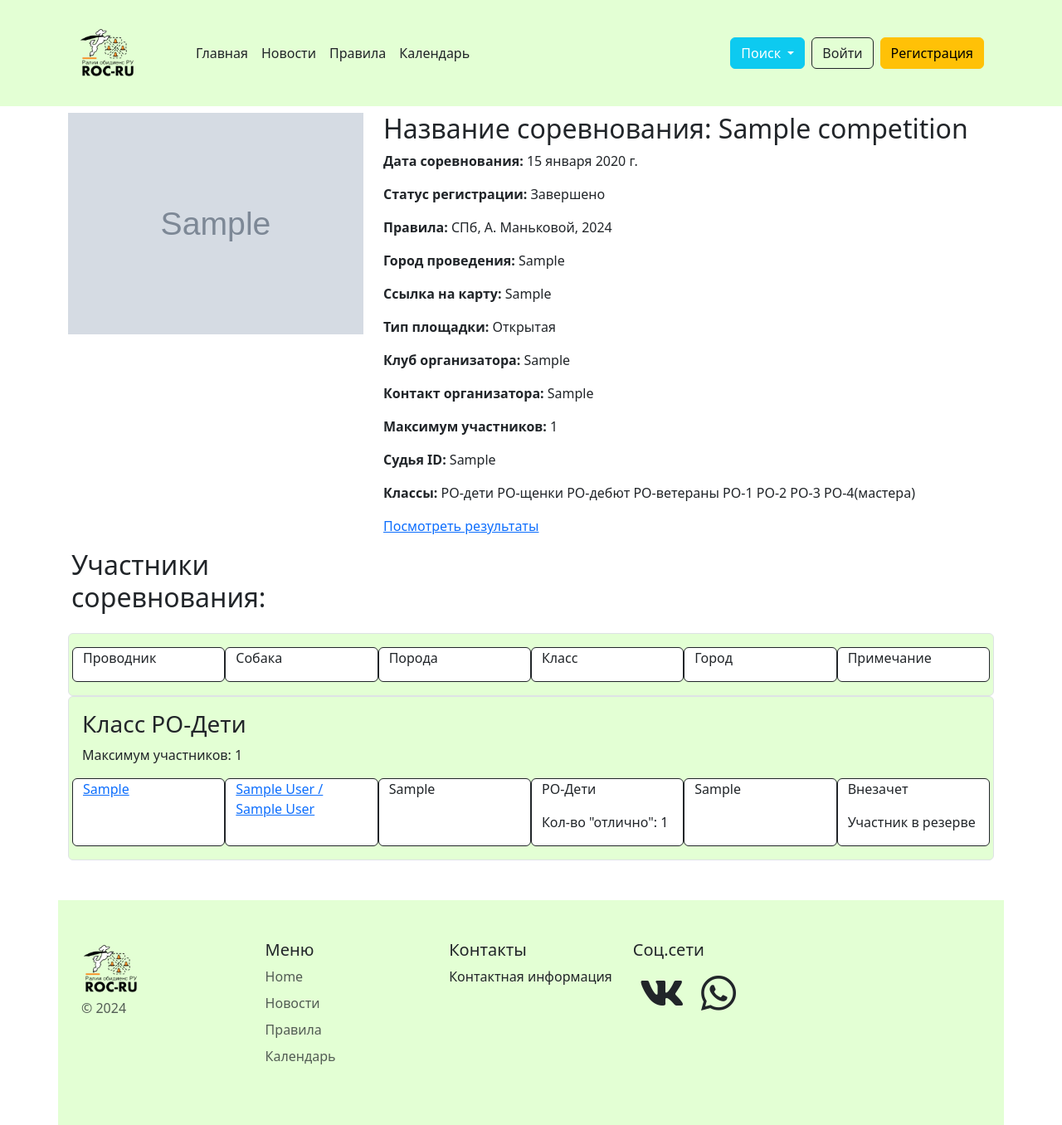
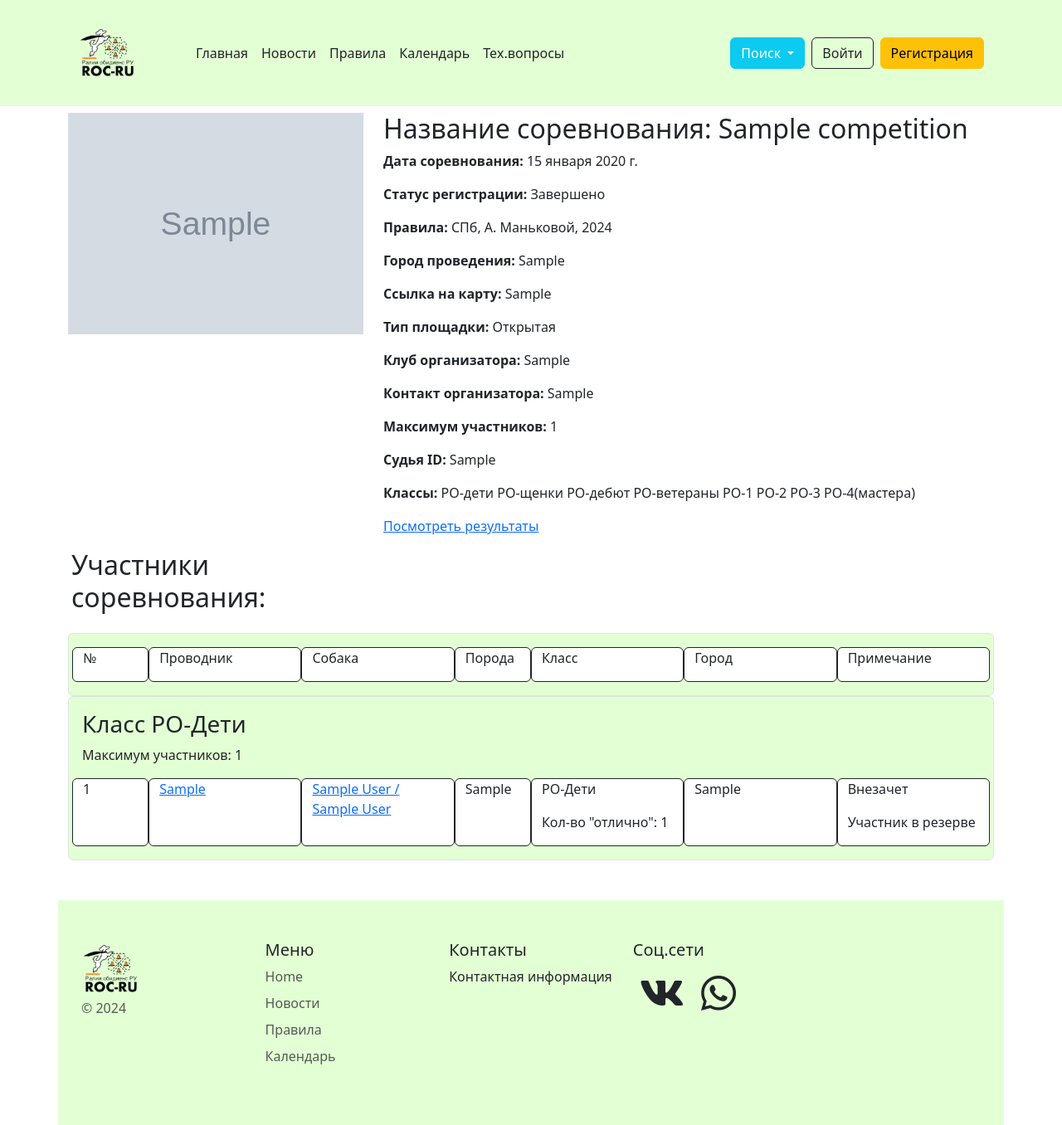
Before and after one commit to Khaidoukova/site1, a Django app: page /detail/1 in a window 1280 px wide. Shown: the top 1356 px of the page at 83% size. Run offline with Django 5.2, Linux system fonts and the light colour scheme; tables that the repository leaves empty hold one stand-in row (values such as "Sample post"); grey boxes marked "Sample" are stand-in pictures; some libraries are stand-ins or nearby versions.

Commit message:
добавила страничку с тех.вопросами, нумерацию участников на странице соревнования

```diff
--- a/main/templates/main/base.html
+++ b/main/templates/main/base.html
@@ -45,6 +45,9 @@
         </li>
         <li class="nav-item">
           <a class="nav-link text-dark" href="https://calendar.yandex.ru/week?uid=1892071114" target="_blank">Календарь</a>
+        </li>
+          <li class="nav-item">
+          <a class="nav-link text-dark" href="/faq/">Тех.вопросы</a>
         </li>
       </ul>
       <div class="d-flex">
--- a/main/templates/main/competition_detail.html
+++ b/main/templates/main/competition_detail.html
@@ -117,13 +117,16 @@
             <div class="container col-12">
                 <div class="container col-12 rounded border p-3" style="background-color: #e3ffd4;">
                   <div class="row">
+                      <div class="col-1 rounded border border-dark" style="background-color: #FFFFFF;">
+                            <p>№</p>
+                    </div>
                     <div class="col-2 rounded border border-dark" style="background-color: #FFFFFF;">
                             <p>Проводник</p>
                     </div>
                     <div class="col-2 rounded border border-dark" style="background-color: #FFFFFF;">
                         <p>Собака</p>
                     </div>
-                    <div class="col-2 rounded border border-dark" style="background-color: #FFFFFF;">
+                    <div class="col-1 rounded border border-dark" style="background-color: #FFFFFF;">
                         <p>Порода</p>
                     </div>
                     <div class="col-2 rounded border border-dark" style="background-color: #FFFFFF;">
@@ -172,6 +175,9 @@
                     </div>
 
                     <div class="row">
+                        <div class="col-1 rounded border border-dark" style="background-color: #FFFFFF;">
+                            <p>{{ forloop.counter }}</p>
+                        </div>
                         <div class="col-2 rounded border border-dark" style="background-color: #FFFFFF;">
                             <p><a href="{% url 'users:user_detail' pk=competitor.user.pk %}">
                             {{ competitor.user.first_name }}</a></p>
@@ -184,7 +190,7 @@
                                 {{ competitor.selected_dog.dog_name }} / {{ competitor.selected_dog.home_name }}</a></p>
                             {% endif %}
                         </div>
-                        <div class="col-2 rounded border border-dark" style="background-color: #FFFFFF;">
+                        <div class="col-1 rounded border border-dark" style="background-color: #FFFFFF;">
                             <p>{{ competitor.selected_dog.breed_dog }}</p>
                         </div>
                         <div class="col-2 rounded border border-dark" style="background-color: #FFFFFF;">
@@ -236,6 +242,9 @@
                         </div>
                     </div>
                     <div class="row">
+                        <div class="col-1 rounded border border-dark" style="background-color: #FFFFFF;">
+                            <p>{{ forloop.counter }}</p>
+                        </div>
                         <div class="col-2 rounded border border-dark" style="background-color: #FFFFFF;">
                             <p><a href="{% url 'users:user_detail' pk=competitor.user.pk %}">
                             {{ competitor.user.first_name }}</a></p>
@@ -248,7 +257,7 @@
                                 {{ competitor.selected_dog.dog_name }} / {{ competitor.selected_dog.home_name }}</a></p>
                             {% endif %}
                         </div>
-                        <div class="col-2 rounded border border-dark" style="background-color: #FFFFFF;">
+                        <div class="col-1 rounded border border-dark" style="background-color: #FFFFFF;">
                             <p>{{ competitor.selected_dog.breed_dog }}</p>
                         </div>
                         <div class="col-2 rounded border border-dark" style="background-color: #FFFFFF;">
@@ -299,6 +308,9 @@
                         </div>
                     </div>
                     <div class="row">
+                        <div class="col-1 rounded border border-dark" style="background-color: #FFFFFF;">
+                            <p>{{ forloop.counter }}</p>
+                        </div>
                         <div class="col-2 rounded border border-dark" style="background-color: #FFFFFF;">
                             <p><a href="{% url 'users:user_detail' pk=competitor.user.pk %}">
                             {{ competitor.user.first_name }}</a></p>
@@ -311,7 +323,7 @@
                                 {{ competitor.selected_dog.dog_name }} / {{ competitor.selected_dog.home_name }}</a></p>
                             {% endif %}
                         </div>
-                        <div class="col-2 rounded border border-dark" style="background-color: #FFFFFF;">
+                        <div class="col-1 rounded border border-dark" style="background-color: #FFFFFF;">
                             <p>{{ competitor.selected_dog.breed_dog }}</p>
                         </div>
                         <div class="col-2 rounded border border-dark" style="background-color: #FFFFFF;">
@@ -362,6 +374,9 @@
                         </div>
                     </div>
                     <div class="row">
+                        <div class="col-1 rounded border border-dark" style="background-color: #FFFFFF;">
+                            <p>{{ forloop.counter }}</p>
+                        </div>
                         <div class="col-2 rounded border border-dark" style="background-color: #FFFFFF;">
                             <p><a href="{% url 'users:user_detail' pk=competitor.user.pk %}">
                             {{ competitor.user.first_name }}</a></p>
@@ -374,7 +389,7 @@
                                 {{ competitor.selected_dog.dog_name }} / {{ competitor.selected_dog.home_name }}</a></p>
                             {% endif %}
                         </div>
-                        <div class="col-2 rounded border border-dark" style="background-color: #FFFFFF;">
+                        <div class="col-1 rounded border border-dark" style="background-color: #FFFFFF;">
                             <p>{{ competitor.selected_dog.breed_dog }}</p>
                         </div>
                         <div class="col-2 rounded border border-dark" style="background-color: #FFFFFF;">
@@ -425,6 +440,9 @@
                         </div>
                     </div>
                     <div class="row">
+                        <div class="col-1 rounded border border-dark" style="background-color: #FFFFFF;">
+                            <p>{{ forloop.counter }}</p>
+                        </div>
                         <div class="col-2 rounded border border-dark" style="background-color: #FFFFFF;">
                             <p><a href="{% url 'users:user_detail' pk=competitor.user.pk %}">
                             {{ competitor.user.first_name }}</a></p>
@@ -437,7 +455,7 @@
                                 {{ competitor.selected_dog.dog_name }} / {{ competitor.selected_dog.home_name }}</a></p>
                             {% endif %}
                         </div>
-                        <div class="col-2 rounded border border-dark" style="background-color: #FFFFFF;">
+                        <div class="col-1 rounded border border-dark" style="background-color: #FFFFFF;">
                             <p>{{ competitor.selected_dog.breed_dog }}</p>
                         </div>
                         <div class="col-2 rounded border border-dark" style="background-color: #FFFFFF;">
@@ -488,6 +506,9 @@
                         </div>
                     </div>
                     <div class="row">
+                        <div class="col-1 rounded border border-dark" style="background-color: #FFFFFF;">
+                            <p>{{ forloop.counter }}</p>
+                        </div>
                         <div class="col-2 rounded border border-dark" style="background-color: #FFFFFF;">
                             <p><a href="{% url 'users:user_detail' pk=competitor.user.pk %}">
                             {{ competitor.user.first_name }}</a></p>
@@ -500,7 +521,7 @@
                                 {{ competitor.selected_dog.dog_name }} / {{ competitor.selected_dog.home_name }}</a></p>
                             {% endif %}
                         </div>
-                        <div class="col-2 rounded border border-dark" style="background-color: #FFFFFF;">
+                        <div class="col-1 rounded border border-dark" style="background-color: #FFFFFF;">
                             <p>{{ competitor.selected_dog.breed_dog }}</p>
                         </div>
                         <div class="col-2 rounded border border-dark" style="background-color: #FFFFFF;">
@@ -551,6 +572,9 @@
                         </div>
                     </div>
                     <div class="row">
+                        <div class="col-1 rounded border border-dark" style="background-color: #FFFFFF;">
+                            <p>{{ forloop.counter }}</p>
+                        </div>
                         <div class="col-2 rounded border border-dark" style="background-color: #FFFFFF;">
                             <p><a href="{% url 'users:user_detail' pk=competitor.user.pk %}">
                             {{ competitor.user.first_name }}</a></p>
@@ -563,7 +587,7 @@
                                 {{ competitor.selected_dog.dog_name }} / {{ competitor.selected_dog.home_name }}</a></p>
                             {% endif %}
                         </div>
-                        <div class="col-2 rounded border border-dark" style="background-color: #FFFFFF;">
+                        <div class="col-1 rounded border border-dark" style="background-color: #FFFFFF;">
                             <p>{{ competitor.selected_dog.breed_dog }}</p>
                         </div>
                         <div class="col-2 rounded border border-dark" style="background-color: #FFFFFF;">
@@ -614,6 +638,9 @@
                         </div>
                     </div>
                     <div class="row">
+                        <div class="col-1 rounded border border-dark" style="background-color: #FFFFFF;">
+                            <p>{{ forloop.counter }}</p>
+                        </div>
                         <div class="col-2 rounded border border-dark" style="background-color: #FFFFFF;">
                             <p><a href="{% url 'users:user_detail' pk=competitor.user.pk %}">
                             {{ competitor.user.first_name }}</a></p>
@@ -626,7 +653,7 @@
                                 {{ competitor.selected_dog.dog_name }} / {{ competitor.selected_dog.home_name }}</a></p>
                             {% endif %}
                         </div>
-                        <div class="col-2 rounded border border-dark" style="background-color: #FFFFFF;">
+                        <div class="col-1 rounded border border-dark" style="background-color: #FFFFFF;">
                             <p>{{ competitor.selected_dog.breed_dog }}</p>
                         </div>
                         <div class="col-2 rounded border border-dark" style="background-color: #FFFFFF;">
--- a/main/urls.py
+++ b/main/urls.py
@@ -1,6 +1,6 @@
 from django.urls import path
 from main.views import CompetitionCreate, CompetitionList, CompetitionDelete, CompetitionUpdate, CompetitionDetail, \
-    CompetitionResult, RulesView, CompetitionArchiveView
+    CompetitionResult, RulesView, CompetitionArchiveView, FaqView
 
 urlpatterns = [
     path('', CompetitionList.as_view(), name='index'),
@@ -12,6 +12,7 @@ urlpatterns = [
     path('competition_result/<int:pk>', CompetitionResult.as_view(), name='competition_result'),  # страница результатов соревнования
     path('archive/', CompetitionArchiveView.as_view(), name='competition_archive'),
     path('rules/', RulesView.as_view(), name='rules'),  # страница с правилами
+    path('faq/', FaqView.as_view(), name='faq')
 
 
 ]
--- a/main/views.py
+++ b/main/views.py
@@ -22,6 +22,11 @@ from users.forms import UserLoginForm
 class RulesView(View):
     def get(self, request):
         return render(request, 'main/rules.html')
+
+
+class FaqView(View):
+    def get(self, request):
+        return render(request, 'main/faq.html')
 
 
 # Create your views here.
```
Also changed, not shown: main/templates/main/faq.html (added, +13 -0 lines).
